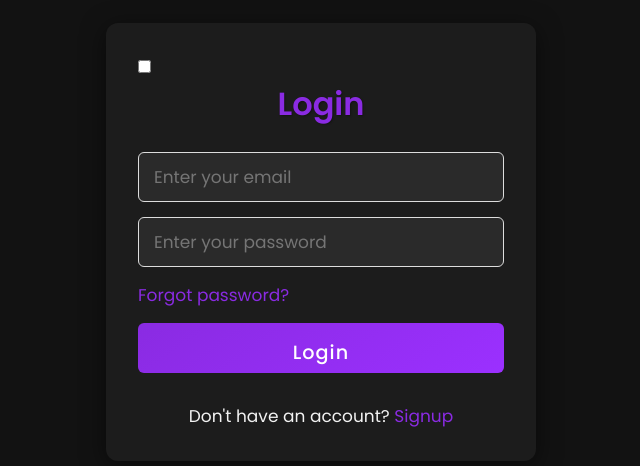
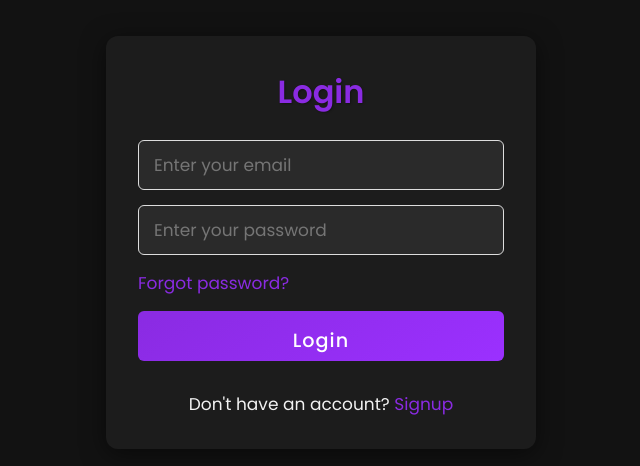
Before and after one commit to Arnav8452/Maps, a plain HTML site: page login.html in a window 1280 px wide. Shown: the part 158-624 px from the top of the page, without its empty margins (319-959 px from the left). Drawn offline with Linux system fonts and the light colour scheme.

Commit message:
Update login.html

```diff
--- a/login.html
+++ b/login.html
@@ -9,7 +9,6 @@
 </head>
 <body>
   <div class="container">
-    <input type="checkbox" id="check">
     <div class="login form">
       <header>Login</header>
       <form action="#">
```
